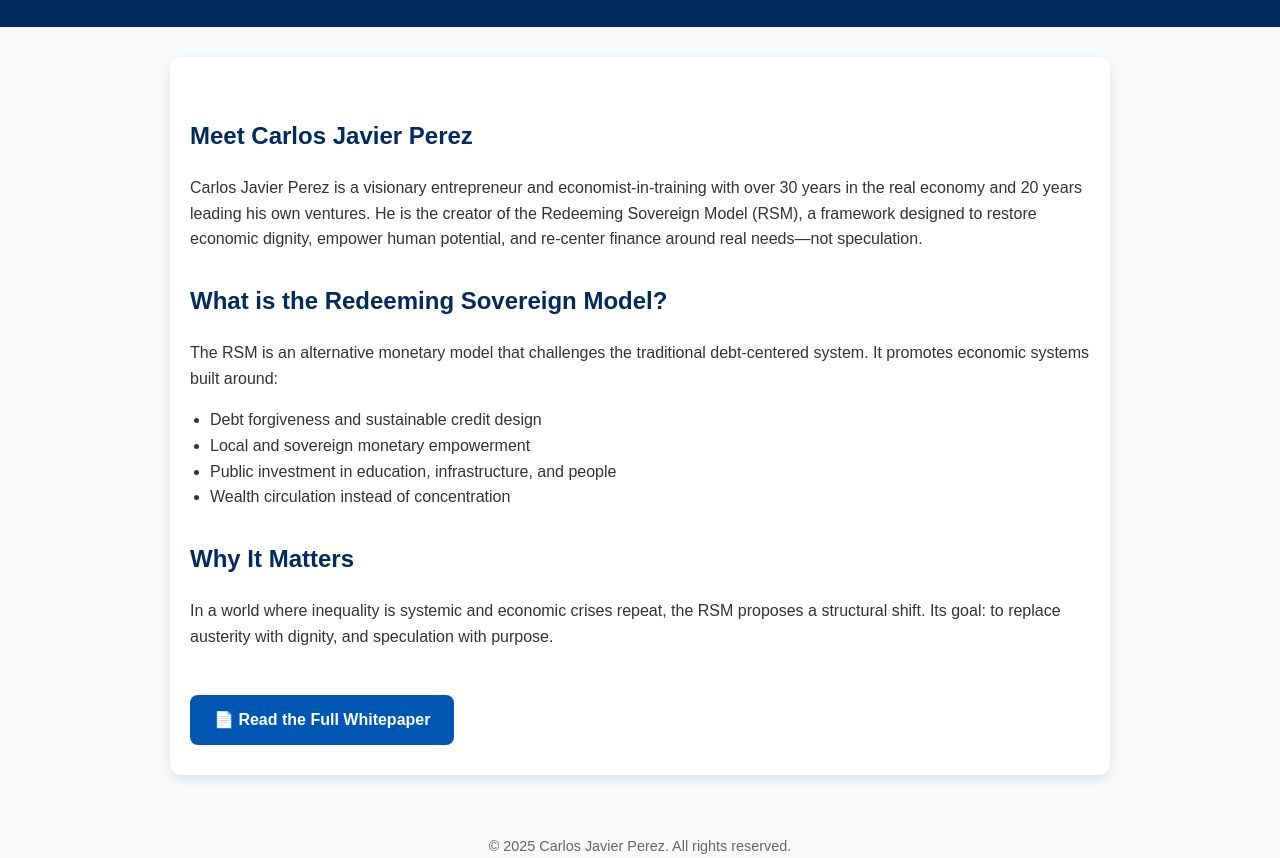
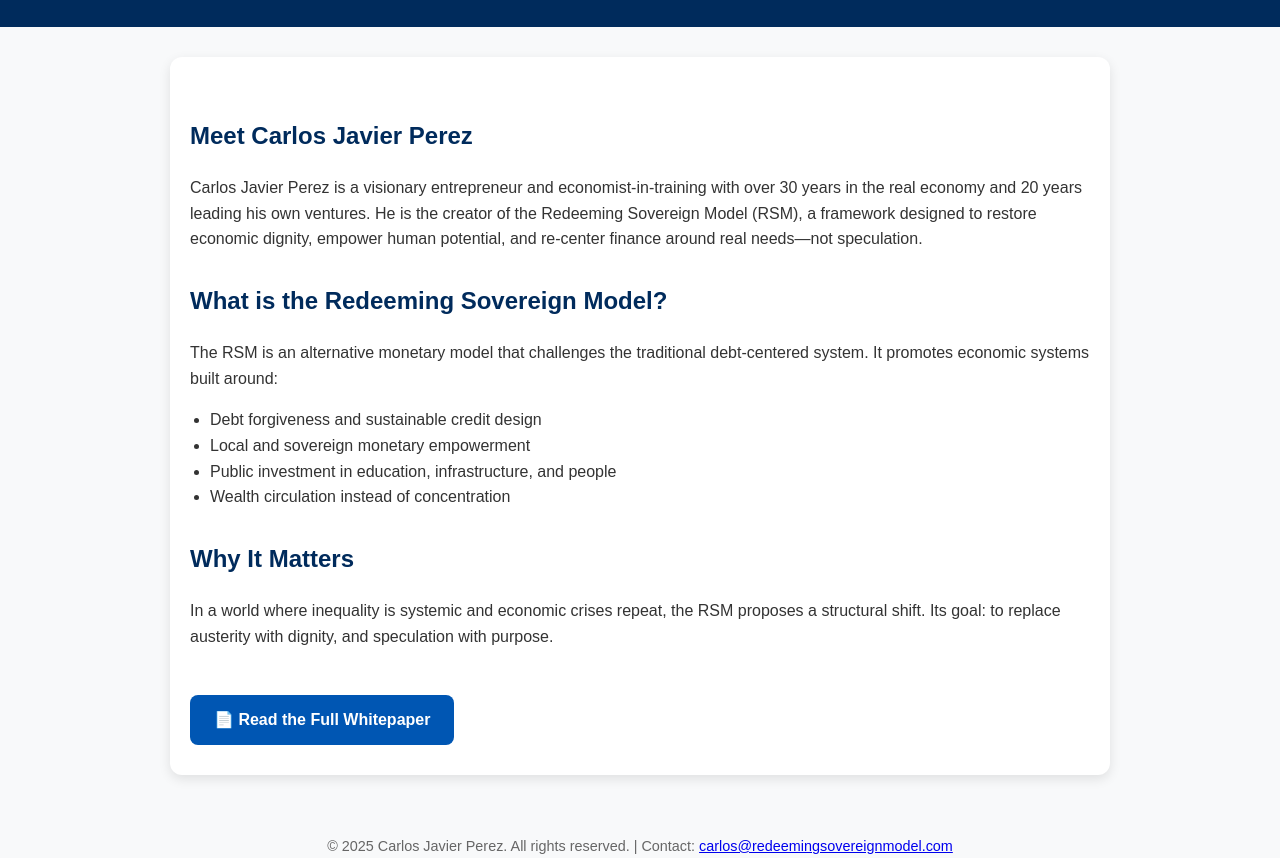
Before and after one commit to CarlosDebtBurner/RedeemingProtocol, a plain HTML site: page index.html in a window 1280 px wide. Shown: the part 135-993 px from the top of the page. Drawn offline with Linux system fonts and the light colour scheme.

Commit message:
Obfuscate contact email to prevent scraping

```diff
--- a/index.html
+++ b/index.html
@@ -136,8 +136,13 @@
   </div>
 
   <footer>
-    © 2025 Carlos Javier Perez. All rights reserved.
-  </footer>
+  © 2025 Carlos Javier Perez. All rights reserved.
+  | Contact: <a href="mailto:&#099;&#097;&#114;&#108;&#111;&#115;&#064;&#114;&#101;&#100;&#101;&#101;&#109;&#105;&#110;&#103;&#115;&#111;&#118;&#101;&#114;&#101;&#105;&#103;&#110;&#109;&#111;&#100;&#101;&#108;&#046;&#099;&#111;&#109;">
+    &#099;&#097;&#114;&#108;&#111;&#115;&#064;&#114;&#101;&#100;&#101;&#101;&#109;&#105;&#110;&#103;&#115;&#111;&#118;&#101;&#114;&#101;&#105;&#103;&#110;&#109;&#111;&#100;&#101;&#108;&#046;&#099;&#111;&#109;
+  </a>
+</footer>
+
+
 
 </body>
 </html>
```
